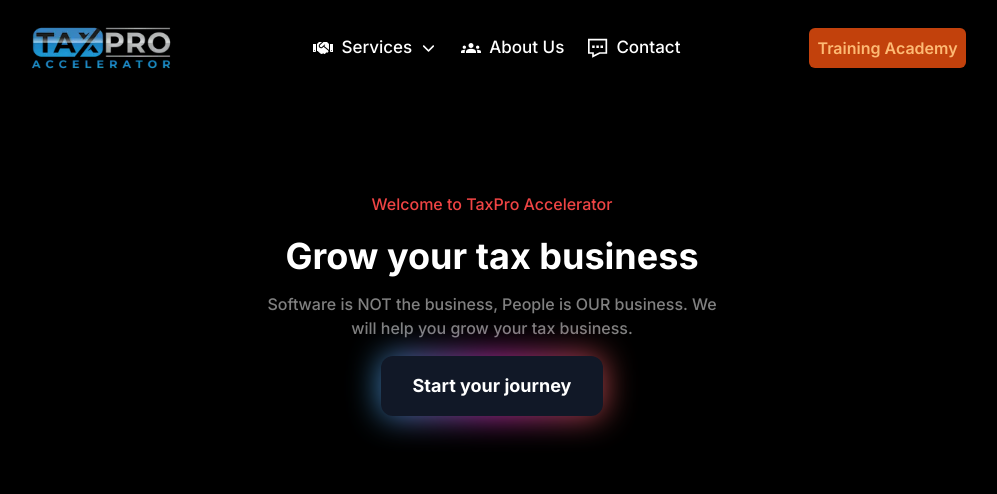
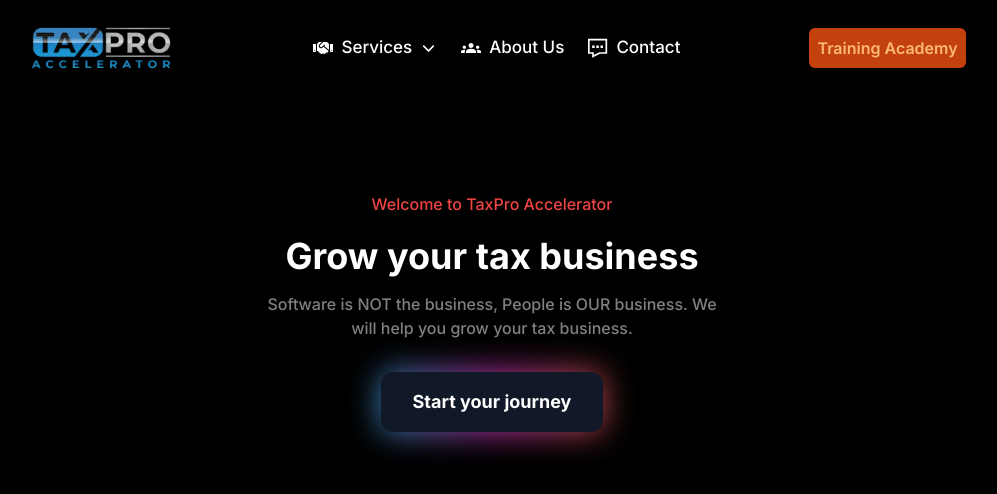
Before and after one commit to natzgg/servizen, a Next.js app: page / in a window 1280 px wide. Shown: the top 494 px of the page, without its empty margins (148-1145 px from the left). Built offline with nearby package versions, Linux system fonts and the light colour scheme.

Commit message:
Move header button a little

```diff
--- a/app/(home)/_components/header/header-button.tsx
+++ b/app/(home)/_components/header/header-button.tsx
@@ -2,6 +2,7 @@
 
 const HeaderButton = () => {
   return (
+    <div className="pt-4">
       <div className="relative inline-flex group">
         <div className="absolute transitiona-all duration-1000 opacity-70 -inset-px bg-gradient-to-r from-[#44BCFF] via-[#FF44EC] to-[#FF675E] rounded-xl blur-lg group-hover:opacity-100 group-hover:-inset-1 group-hover:duration-200 animate-tilt"></div>
         <Link
@@ -12,6 +13,7 @@
           Start your journey
         </Link>
       </div>
+    </div>
   );
 };
 
```
Lines whose indentation alone changed are shown as unchanged.
